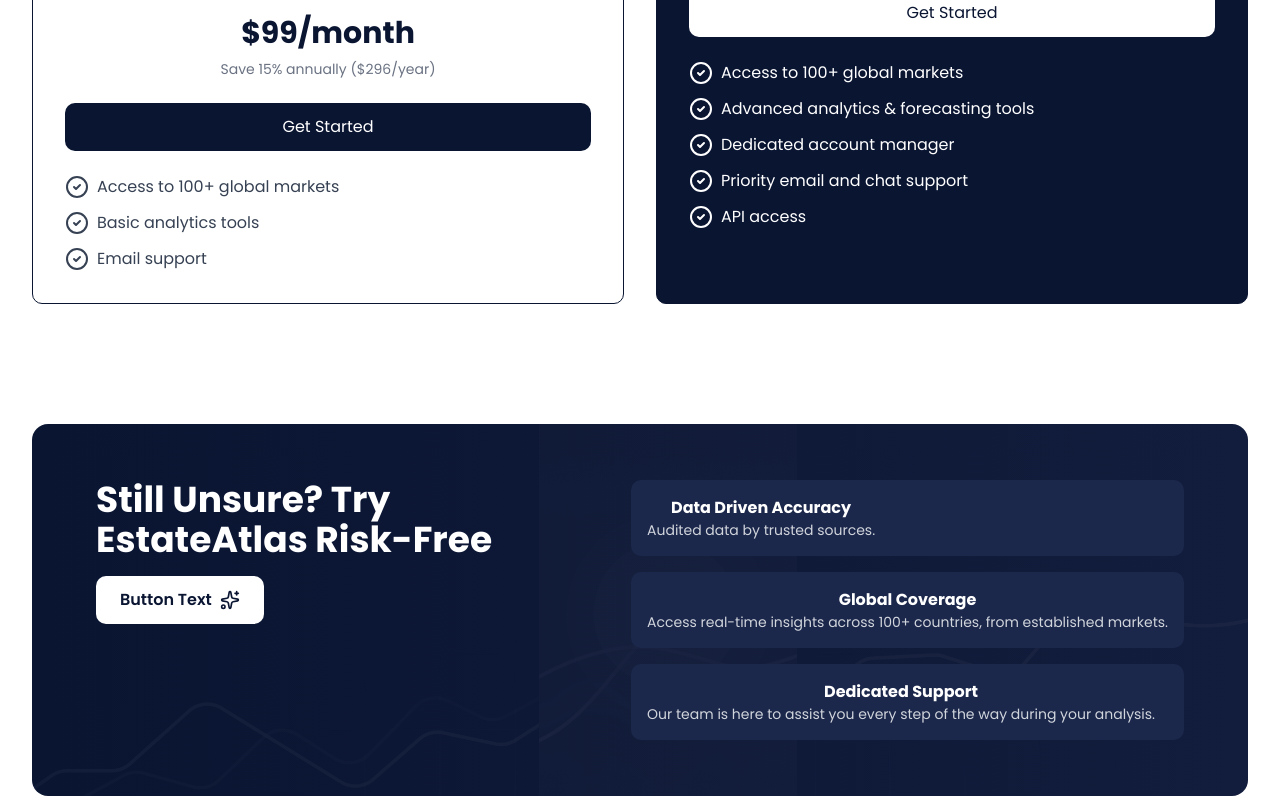
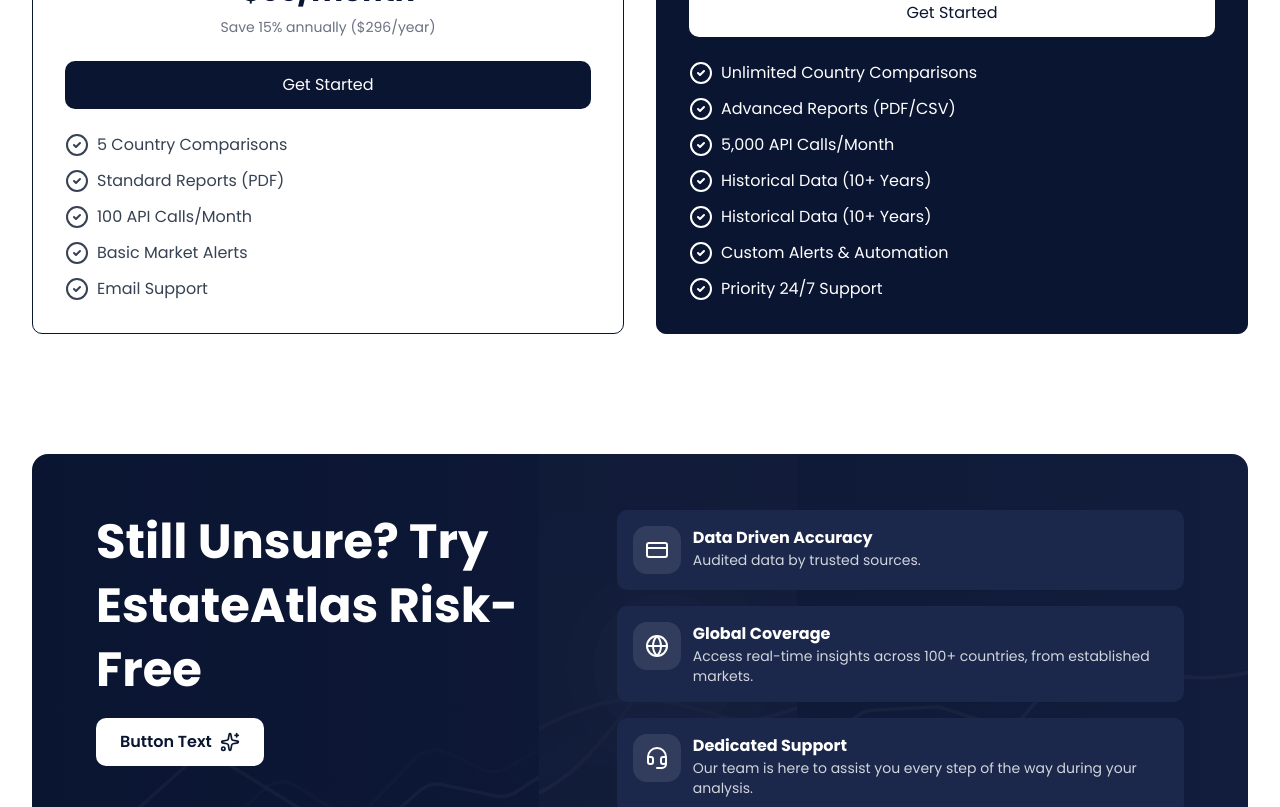
Before and after one commit to mubashirbappi5/EstateAtlas, a Next.js app: page /pricing in a window 1280 px wide. Shown: the part 820-1627 px from the top of the page. Built offline with nearby package versions, Linux system fonts and the light colour scheme.

Commit message:
refine pricing page

```diff
--- a/src/app/pricing/page.tsx
+++ b/src/app/pricing/page.tsx
@@ -1,10 +1,9 @@
 import ToggleButton from "@/components/Pricing/ToggleButton";
 import React from "react";
-import { CircleCheck } from "lucide-react";
+import { CircleCheck, CreditCard ,  Globe, Headset, Sparkles  } from "lucide-react";
 import Image from "next/image";
 import actionbg from "../../../public/actionbg.png";
 import FAQ from "@/components/Pricing/FAQ";
-import { Sparkles } from 'lucide-react';
 const Pricing = () => {
   return (
     <div>
@@ -29,7 +28,7 @@
     background: "radial-gradient(circle at center, rgba(10, 21, 50, 0.5) 0%, rgba(10, 21, 50, 0.2) 60%, rgba(255, 255, 255, 0) 100%)",
   }}
 ></div>
-        <section>
+
           <div className="grid md:grid-cols-2 grid-cols-1 gap-8 mt-20 mb-10 mx-auto">
             <div className="flex items-end">
               {/* Basic Plan */}
@@ -63,19 +62,31 @@
                     <span className="mr-2">
                       <CircleCheck />
                     </span>
-                    Access to 100+ global markets
+                   5 Country Comparisons
                   </li>
                   <li className="flex items-start">
                     <span className="mr-2">
                       <CircleCheck />
                     </span>
-                    Basic analytics tools
+                  Standard Reports (PDF)
                   </li>
                   <li className="flex items-start">
                     <span className="mr-2">
                       <CircleCheck />
                     </span>
-                    Email support
+                  100 API Calls/Month
+                  </li>
+                  <li className="flex items-start">
+                    <span className="mr-2">
+                      <CircleCheck />
+                    </span>
+                 Basic Market Alerts
+                  </li>
+                  <li className="flex items-start">
+                    <span className="mr-2">
+                      <CircleCheck />
+                    </span>
+                 Email Support
                   </li>
                 </ul>
               </div>
@@ -110,37 +121,49 @@
                     <span className="mr-2">
                       <CircleCheck />
                     </span>
-                    Access to 100+ global markets
+                   Unlimited Country Comparisons
                   </li>
                   <li className="flex items-start">
                     <span className="mr-2">
                       <CircleCheck />
                     </span>
-                    Advanced analytics & forecasting tools
+                   Advanced Reports (PDF/CSV)
                   </li>
                   <li className="flex items-start">
                     <span className="mr-2">
                       <CircleCheck />
                     </span>
-                    Dedicated account manager
+                    5,000 API Calls/Month
                   </li>
                   <li className="flex items-start">
                     <span className="mr-2">
                       <CircleCheck />
                     </span>
-                    Priority email and chat support
+                  Historical Data (10+ Years)
                   </li>
                   <li className="flex items-start">
                     <span className="mr-2">
                       <CircleCheck />
                     </span>
-                    API access
+                   Historical Data (10+ Years)
+                  </li>
+                  <li className="flex items-start">
+                    <span className="mr-2">
+                      <CircleCheck />
+                    </span>
+                  Custom Alerts & Automation
+                  </li>
+                  <li className="flex items-start">
+                    <span className="mr-2">
+                      <CircleCheck />
+                    </span>
+                  Priority 24/7 Support
                   </li>
                 </ul>
               </div>
             </div>
           </div>
-        </section>
+
 
         {/* action btn */}
 
@@ -164,7 +187,7 @@
             {/* Main Content */}
             <div className="relative z-10 flex flex-col md:flex-row items-start justify-between gap-8">
               <div className="">
-                <h2 className="text-3xl md:text-4xl text-left font-bold mb-4">
+                <h2 className="text-3xl leading-relaxed md:leading-[4rem] md:text-5xl text-left font-bold mb-4">
                   Still Unsure? Try <br /> EstateAtlas Risk-Free
                 </h2>
                 <button className="mt-4 bg-white text-[#0A1532] font-semibold px-6 py-3 rounded-lg flex items-center gap-2 hover:bg-gray-200 transition">
@@ -175,7 +198,11 @@
               {/* Features */}
               <div className="grid gap-4">
                 <div className="bg-[#1B274B] rounded-lg p-4 flex items-start gap-3">
-                  <div>
+                  <div className="bg-[#FFFFFF1A] rounded-xl p-3 ">
+                        <CreditCard />
+                  </div>
+
+                  <div className="text-left">
                     <h4 className="font-bold">Data Driven Accuracy</h4>
                     <p className="text-sm text-gray-300">
                       Audited data by trusted sources.
@@ -183,7 +210,10 @@
                   </div>
                 </div>
                 <div className="bg-[#1B274B] rounded-lg p-4 flex items-start gap-3">
-                  <div>
+                   <div className="bg-[#FFFFFF1A] rounded-xl p-3 ">
+                            <Globe />
+                  </div>
+                  <div className="text-left">
                     <h4 className="font-bold">Global Coverage</h4>
                     <p className="text-sm text-gray-300">
                       Access real-time insights across 100+ countries, from
@@ -192,7 +222,10 @@
                   </div>
                 </div>
                 <div className="bg-[#1B274B] rounded-lg p-4 flex items-start gap-3">
-                  <div>
+                   <div className="bg-[#FFFFFF1A] rounded-xl p-3 ">
+                          <Headset />
+                  </div>
+                  <div className="text-left">
                     <h4 className="font-bold">Dedicated Support</h4>
                     <p className="text-sm text-gray-300">
                       Our team is here to assist you every step of the way
```
